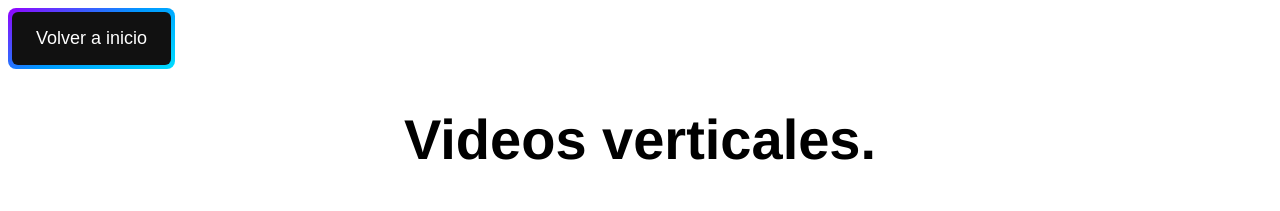
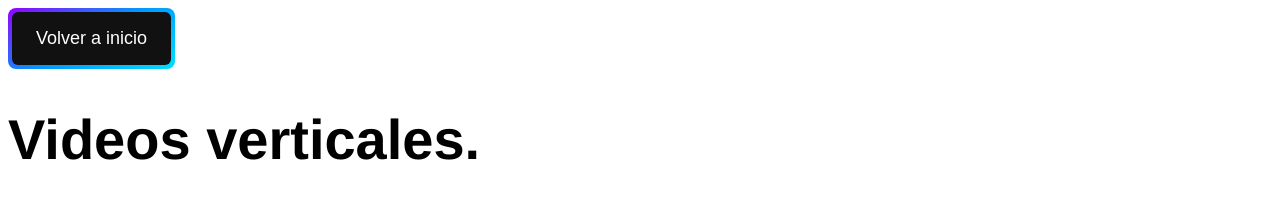
Before and after one commit to Luis12325/Luis12325.github.io, a plain HTML site: page videos.html in a window 1280 px wide. Shown: the top 211 px of the page. Drawn offline with Linux system fonts and the light colour scheme; grey boxes are pictures that could not be loaded.

Commit message:
Add files via upload
Signed-off-by: Luis12325 <lf3851257@gmail.com>

```diff
--- a/videos.html
+++ b/videos.html
@@ -14,7 +14,7 @@
         <span>Volver a inicio</span>
     </button>
 
-        <center><h1>Videos verticales.</h1></center>
+        <h1>Videos verticales.</h1>
     <section id="somos-viana">
         <div class="container">
             <div class="img-container"></div>
```
